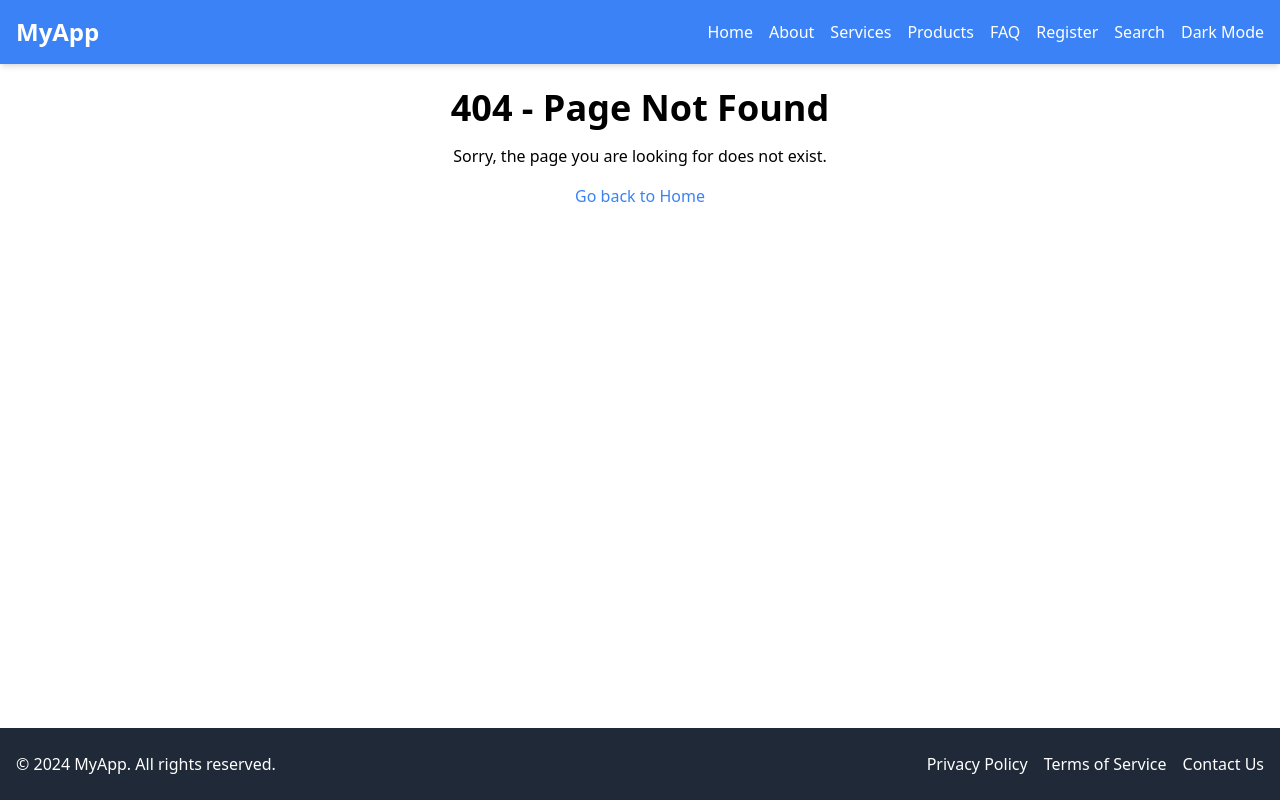
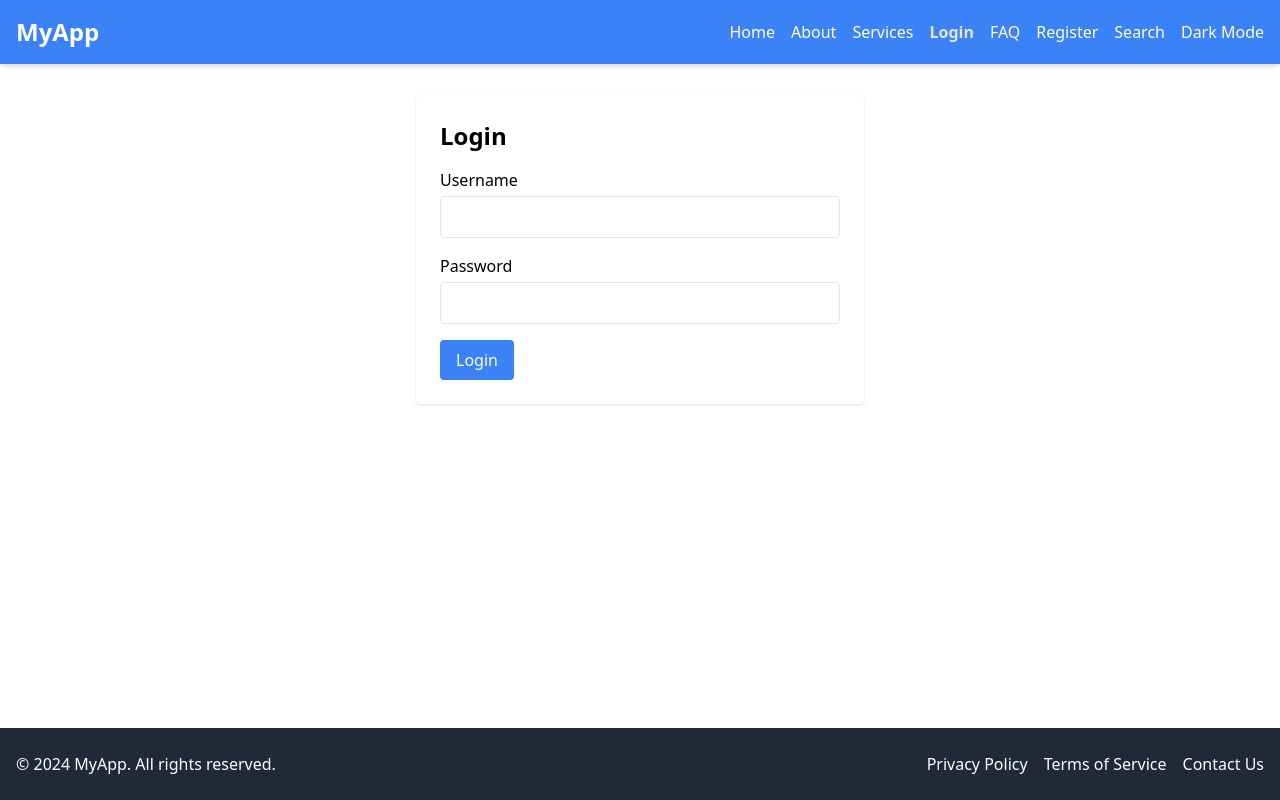
Before and after one commit to OwlPharaoh20/JS100Doc-3-4-react-responsive-navbar-and-footer, a React (Vite) app: page /login in a window 1280 px wide. Built offline with nearby package versions, Linux system fonts and the light colour scheme.

Commit message:
Day 15, Implement User Authentication Flow with Context

```diff
--- a/src/App.jsx
+++ b/src/App.jsx
@@ -13,11 +13,15 @@ import { ThemeProvider } from './context/ThemeContext';
 import Accordion from './components/Accordion';
 import ProductList from './components/ProductList';
 import ShoppingCart from './components/ShoppingCart';
+import Login from './components/Login';
+import AuthProvider from './context/AuthContext';
+import PrivateRoute from './components/PrivateRoute';
 
 function App() {
   const [cartItems, setCartItems] = useState([]);
 
   const handleAddToCart = (product) => {
+    console.log('Adding to cart:', product);
     setCartItems((prevItems) => {
       const existingItem = prevItems.find((item) => item.id === product.id);
       if (existingItem) {
@@ -41,6 +45,7 @@ function App() {
   };
 
   return (
+    <AuthProvider>
       <ThemeProvider>
         <Router>
           <div className="flex flex-col min-h-screen">
@@ -55,13 +60,26 @@ function App() {
                 <Route
                   path="/products"
                   element={
+                    <PrivateRoute>
                       <ProductList
                         onAddToCart={handleAddToCart}
                         onUpdateCartItem={handleUpdateCartItem}
                       />
+                    </PrivateRoute>
                   }
                 />
-              <Route path="/cart" element={<ShoppingCart cartItems={cartItems} />} />
+                <Route
+                  path="/cart"
+                  element={
+                    <PrivateRoute>
+                      <ShoppingCart
+                        cartItems={cartItems}
+                        onUpdateCartItem={handleUpdateCartItem}
+                      />
+                    </PrivateRoute>
+                  }
+                />
+                <Route path="/login" element={<Login />} />
                 <Route path="*" element={<NotFound />} />
                 <Route path="/faq" element={<Accordion />} />
                 {/* Add other routes here if needed */}
@@ -71,6 +89,7 @@ function App() {
           </div>
         </Router>
       </ThemeProvider>
+    </AuthProvider>
   );
 }
 
--- /dev/null
+++ b/src/components/Login.jsx
@@ -0,0 +1,85 @@
+// src/components/Login.jsx
+import React, { useState, useContext } from 'react';
+import { AuthContext } from '../context/AuthContext';
+import { useNavigate } from 'react-router-dom';
+
+const Login = () => {
+  const { login, isAuthenticated } = useContext(AuthContext);
+  const navigate = useNavigate();
+
+  const [credentials, setCredentials] = useState({
+    username: '',
+    password: '',
+  });
+
+  const [error, setError] = useState('');
+
+  // Handle input changes
+  const handleChange = (e) => {
+    const { name, value } = e.target;
+    setCredentials({ ...credentials, [name]: value });
+  };
+
+  // Handle form submission
+  const handleSubmit = (e) => {
+    e.preventDefault();
+
+    const { username, password } = credentials;
+
+    // Simulated authentication
+    if (username === 'admin' && password === 'password') {
+      login({ username });
+      navigate('/');
+    } else {
+      setError('Invalid username or password');
+    }
+  };
+
+  // Redirect if already authenticated
+  if (isAuthenticated) {
+    navigate('/');
+    return null;
+  }
+
+  return (
+    <div className="max-w-md mx-auto mt-8 p-6 bg-white rounded shadow">
+      <h2 className="text-2xl font-bold mb-4">Login</h2>
+      {error && <p className="text-red-500 text-sm mb-4">{error}</p>}
+      <form onSubmit={handleSubmit}>
+        {/* Username Field */}
+        <div className="mb-4">
+          <label className="block mb-1">Username</label>
+          <input
+            type="text"
+            name="username"
+            value={credentials.username}
+            onChange={handleChange}
+            className="border p-2 w-full rounded"
+            required
+          />
+        </div>
+        {/* Password Field */}
+        <div className="mb-4">
+          <label className="block mb-1">Password</label>
+          <input
+            type="password"
+            name="password"
+            value={credentials.password}
+            onChange={handleChange}
+            className="border p-2 w-full rounded"
+            required
+          />
+        </div>
+        {/* Submit Button */}
+        <button
+          type="submit"
+          className="bg-blue-500 text-white px-4 py-2 rounded hover:bg-blue-600"
+        >
+          Login
+        </button>
+      </form>
+    </div>
+  );
+};
+
+export default Login;
--- a/src/components/Navbar.jsx
+++ b/src/components/Navbar.jsx
@@ -1,10 +1,11 @@
 import React, { useContext } from 'react';
 import { Link, NavLink } from 'react-router-dom';
 import { ThemeContext } from '../context/ThemeContext';
-
+import { AuthContext } from '../context/AuthContext';
 
 const Navbar = () => {
   const { theme, toggleTheme } = useContext(ThemeContext);
+  const { user, logout, isAuthenticated } = useContext(AuthContext);
 
   return (
     <nav className="bg-blue-500 dark:bg-gray-800 p-4 sticky top-0 z-50 shadow-md">
@@ -35,7 +36,8 @@ const Navbar = () => {
           >
             Services
           </NavLink>
-
+          {isAuthenticated ? (
+            <>
               <NavLink
                 to="/products"
                 className={({ isActive }) =>
@@ -44,8 +46,32 @@ const Navbar = () => {
               >
                 Products
               </NavLink>
-
-
+              <NavLink
+                to="/cart"
+                className={({ isActive }) =>
+                  isActive ? 'text-gray-200 font-bold' : 'text-white hover:text-gray-200'
+                }
+              >
+                Cart
+              </NavLink>
+              <span className="text-white">Welcome, {user.username}</span>
+              <button
+                onClick={logout}
+                className="text-white hover:text-gray-200"
+              >
+                Logout
+              </button>
+            </>
+          ) : (
+            <NavLink
+              to="/login"
+              className={({ isActive }) =>
+                isActive ? 'text-gray-200 font-bold' : 'text-white hover:text-gray-200'
+              }
+            >
+              Login
+            </NavLink>
+          )}
           <NavLink
             to="/faq"
             className={({ isActive }) =>
--- /dev/null
+++ b/src/components/PrivateRoute.jsx
@@ -0,0 +1,12 @@
+// src/components/PrivateRoute.jsx
+import React, { useContext } from 'react';
+import { Navigate } from 'react-router-dom';
+import { AuthContext } from '../context/AuthContext';
+
+const PrivateRoute = ({ children }) => {
+  const { isAuthenticated } = useContext(AuthContext);
+
+  return isAuthenticated ? children : <Navigate to="/login" />;
+};
+
+export default PrivateRoute;
--- a/src/components/ProductList.jsx
+++ b/src/components/ProductList.jsx
@@ -3,20 +3,19 @@ import React from 'react';
 import ProductCard from './ProductCard';
 
 const products = [
-  // Sample products
   {
     id: 1,
     title: 'Wireless Headphones',
     price: 99.99,
-    image: '/path/to/image1.jpg',
+    image: 'https://via.placeholder.com/150',
   },
   {
     id: 2,
     title: 'Smart Watch',
     price: 149.99,
-    image: '/path/to/image2.jpg',
+    image: 'https://via.placeholder.com/150',
   },
-  // Add more products
+  // Add more products as needed
 ];
 
 const ProductList = ({ onAddToCart }) => {
@@ -25,7 +24,11 @@ const ProductList = ({ onAddToCart }) => {
       <h2 className="text-3xl font-bold mb-6">Products</h2>
       <div className="grid grid-cols-1 md:grid-cols-3 gap-6">
         {products.map((product) => (
-          <ProductCard key={product.id} product={product} onAddToCart={onAddToCart} />
+          <ProductCard
+            key={product.id}
+            product={product}
+            onAddToCart={onAddToCart}
+          />
         ))}
       </div>
     </div>
--- /dev/null
+++ b/src/context/AuthContext.jsx
@@ -0,0 +1,46 @@
+// src/context/AuthContext.jsx
+import React, { createContext, useState, useEffect } from 'react';
+
+export const AuthContext = createContext();
+
+const AuthProvider = ({ children }) => {
+  // Initialize user state from localStorage
+  const [user, setUser] = useState(() => {
+    const storedUser = localStorage.getItem('user');
+    return storedUser ? JSON.parse(storedUser) : null;
+  });
+
+  // Update localStorage when user state changes
+  useEffect(() => {
+    if (user) {
+      localStorage.setItem('user', JSON.stringify(user));
+    } else {
+      localStorage.removeItem('user');
+    }
+  }, [user]);
+
+  // Login function
+  const login = (userData) => {
+    setUser(userData);
+  };
+
+  // Logout function
+  const logout = () => {
+    setUser(null);
+  };
+
+  return (
+    <AuthContext.Provider
+      value={{
+        user,
+        login,
+        logout,
+        isAuthenticated: !!user,
+      }}
+    >
+      {children}
+    </AuthContext.Provider>
+  );
+};
+
+export default AuthProvider;
--- a/src/index.jsx
+++ b/src/index.jsx
@@ -2,12 +2,15 @@
 import React from 'react';
 import ReactDOM from 'react-dom/client'; // Using React 18
 import App from './App';
-import { ThemeProvider } from './context/ThemeContext'; // Ensure correct import path
+import { ThemeProvider } from './context/ThemeContext';
+import AuthProvider from './context/AuthContext';
 
 ReactDOM.createRoot(document.getElementById('root')).render(
   <React.StrictMode>
-    <ThemeProvider>
-      <App />
-    </ThemeProvider>
+    <AuthProvider>
+      <ThemeProvider>
+        <App />
+      </ThemeProvider>
+    </AuthProvider>
   </React.StrictMode>
 );
```
Lines whose indentation alone changed are shown as unchanged.
